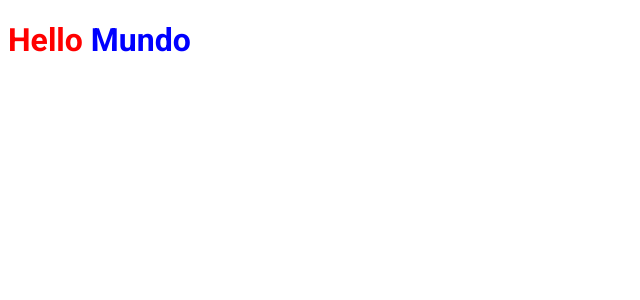
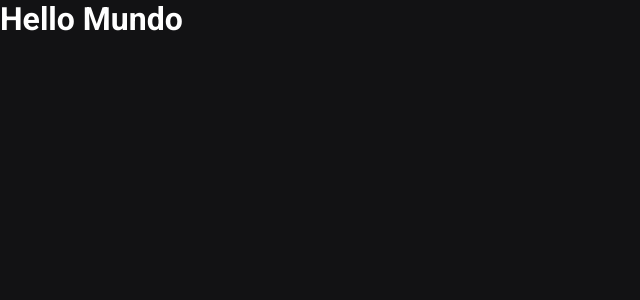
Before and after one commit to davim5/Ignews-Nextjs, a Next.js app: page / in a window 1280 px wide. Shown: the top 300 px of the page, without its empty margins (0-640 px from the left). Built offline with nearby package versions, Linux system fonts and the light colour scheme.

Commit message:
06-Estilos-globais-do-App

```diff
--- a/src/pages/_app.tsx
+++ b/src/pages/_app.tsx
@@ -1,4 +1,6 @@
 import { AppProps } from 'next/app'
+import '../styles/global.scss';
+
 
 function MyApp({ Component, pageProps }:AppProps) {
   return <Component {...pageProps} />
--- a/src/pages/index.tsx
+++ b/src/pages/index.tsx
@@ -1,5 +1,4 @@
 import Head from 'next/head';
-import styles from '../styles/home.module.scss';
 
 export default function Home() {
   return (
@@ -7,7 +6,7 @@ export default function Home() {
     <Head>
       <title>ig news | Home</title>
     </Head>
-    <h1 className={styles.title}>Hello <span>Mundo</span></h1>
+    <h1 >Hello Mundo</h1>
     </>
   )
 }
--- /dev/null
+++ b/src/styles/global.scss
@@ -0,0 +1,49 @@
+*{
+    margin: 0;
+    padding: 0;
+    box-sizing: border-box;
+}
+
+// Tablets
+@media (max-width:1080px){
+    html{
+        font-size: 93.75%;
+    }
+}
+
+// Mobile
+@media (max-width:720px){
+    html{
+        font-size: 87.5%;
+    }
+}
+
+// Variáveis CSS
+:root{
+    --white: #FFFFFF;
+
+    --gray-100: #e1e1e6;
+    --gray-300: #a8a8b3;
+    --gray-900: #121214;
+
+    --cyan-500: #61dafb;
+    --yellow-500: #eba417;
+}
+
+body{
+    background: var(--gray-900);
+    color: var(--white);
+}
+
+body,input,textarea,select,button{
+    font: 400 1rem "Roboto", sans-serif;
+}
+
+button{
+    cursor:pointer;
+}
+
+a{
+    color:inherit;//Vai assumir a cor do elemento pai
+    text-decoration: none;
+}
--- a/src/styles/home.module.scss
+++ /dev/null
@@ -1,8 +0,0 @@
-.title{
-    color: red;
-    font-family: 'Roboto';
-
-    span {
-        color:blue;
-    }
-}
```
Also changed, not shown: 1 other file (tests, documents, lock files or other folders).
